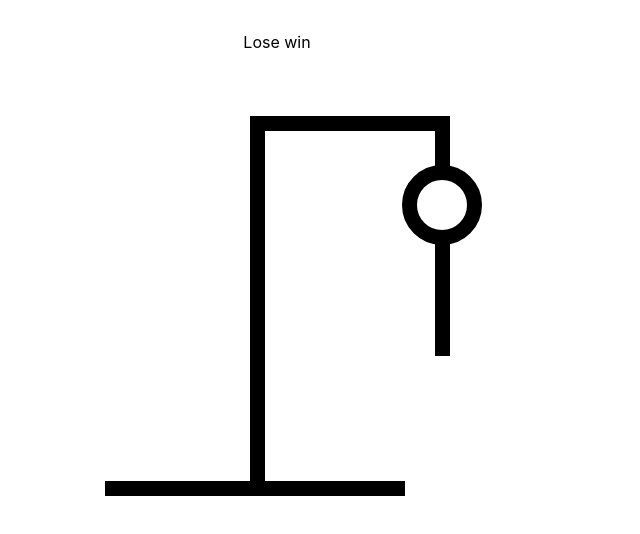
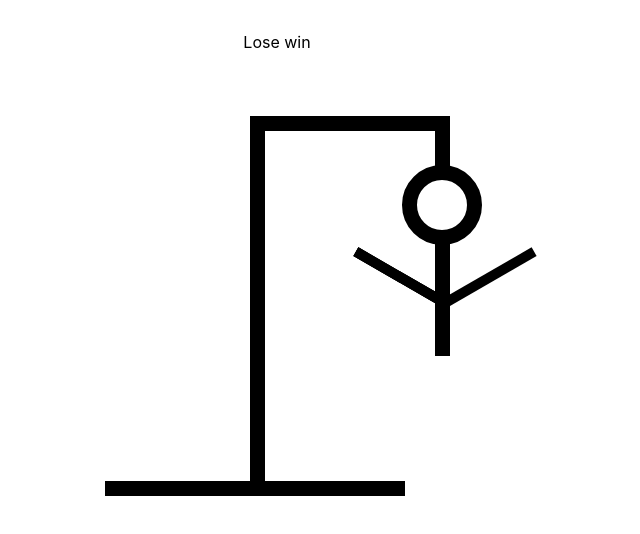
Before and after one commit to samima55/hanger-man, a React (Create React App) app: page / in a window 1280 px wide. Shown: the top 534 px of the page, without its empty margins (363-1003 px from the left). Built offline with nearby package versions, Linux system fonts and the light colour scheme.

Commit message:
arm of hangman is added

```diff
--- a/src/copmponents/HangmanDrawing.module.css
+++ b/src/copmponents/HangmanDrawing.module.css
@@ -47,3 +47,33 @@
     top: 120px;
     right: 0px;
 }
+
+.rightArm{
+    width: 100px;
+    height: 10px;
+    background-color: black;
+    position: absolute;
+    top: 180px;
+    right: -100px;
+    rotate: -30deg;
+    transform-origin: left bottom ;
+}
+
+.leftArm{
+    width: 100px;
+    height: 10px;
+    background-color: black;
+    position: absolute;
+    top: 180px;
+    right: 10px;
+    rotate: 30deg;
+    transform-origin: right bottom ;
+}
+
+.rightLeg{
+
+}
+
+.leftLeg{
+
+}
--- a/src/copmponents/HangmanDrawing.tsx
+++ b/src/copmponents/HangmanDrawing.tsx
@@ -1,21 +1,20 @@
 import style from "./HangmanDrawing.module.css";
 
-const HEAD =(
-  <div className={style.head}>
-
-  </div>
-)
-
-const BODY =(
-  <div className={style.body}>
-
-  </div>
-)
+const HEAD = <div className={style.head}></div>;
+const BODY = <div className={style.body}></div>;
+const RIGHT_ARM = <div className={style.rightArm}></div>;
+const LEFT_ARM = <div className={style.leftArm}></div>;
+const RIGHT_LEG = <div className={style.leftArm}></div>;
+const LEFT_LEG = <div className={style.leftArm}></div>;
 function HangmanDrawing() {
   return (
     <div className={style.container}>
       {HEAD}
       {BODY}
+      {RIGHT_ARM}
+      {LEFT_ARM}
+      {RIGHT_LEG}
+      {LEFT_LEG}
       <div className={style.hangerMouth} />
       <div className={style.hangerWood} />
       <div className={style.hanger} />
```
